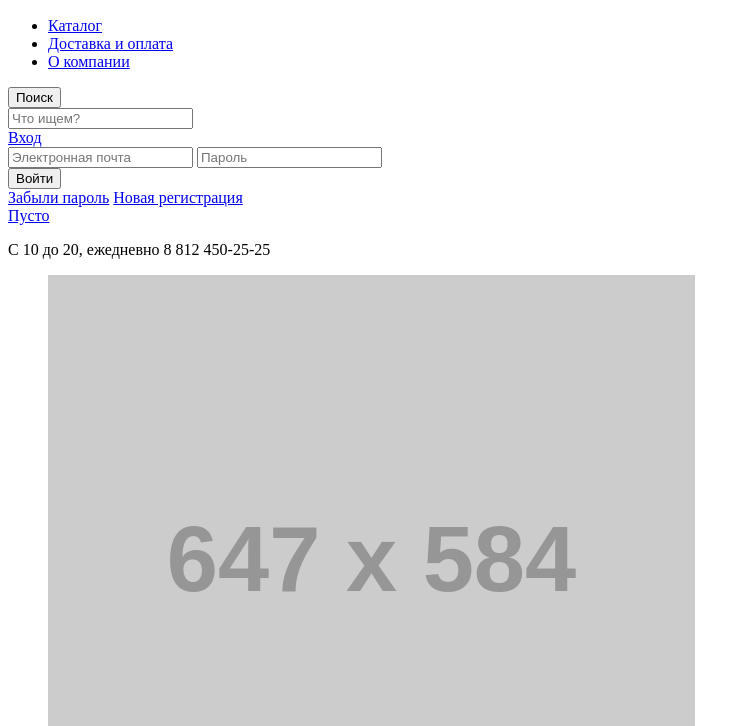
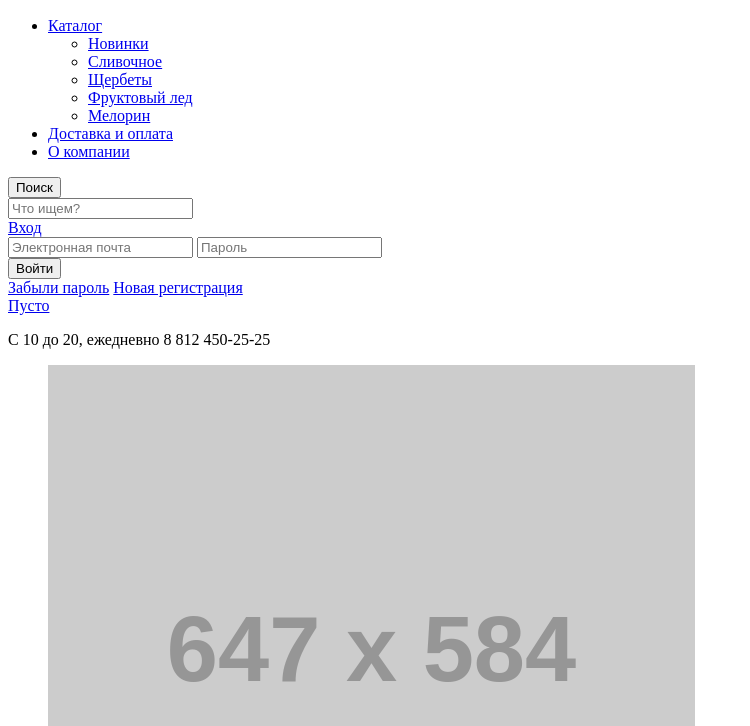
Before and after one commit to corvus-007/17030-gllacy, a plain HTML site: page index.html in a window 1280 px wide. Shown: the part 74-800 px from the top of the page, without its empty margins (0-750 px from the left). Drawn offline with Linux system fonts and the light colour scheme; placeholder pictures from the web are drawn by us.

Commit message:
У основного меню добавлено подменю

```diff
--- a/index.html
+++ b/index.html
@@ -15,6 +15,23 @@
           <ul>
             <li>
               <a href="#">Каталог</a>
+              <ul>
+                <li>
+                  <a href="#">Новинки</a>
+                </li>
+                <li>
+                  <a href="#">Сливочное</a>
+                </li>
+                <li>
+                  <a href="#">Щербеты</a>
+                </li>
+                <li>
+                  <a href="#">Фруктовый лед</a>
+                </li>
+                <li>
+                  <a href="#">Мелорин</a>
+                </li>
+              </ul>
             </li>
             <li>
               <a href="#">Доставка и оплата</a>
```
